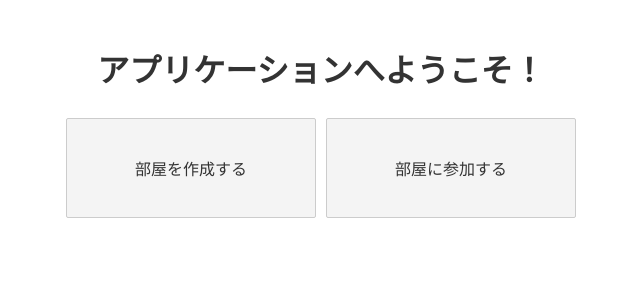
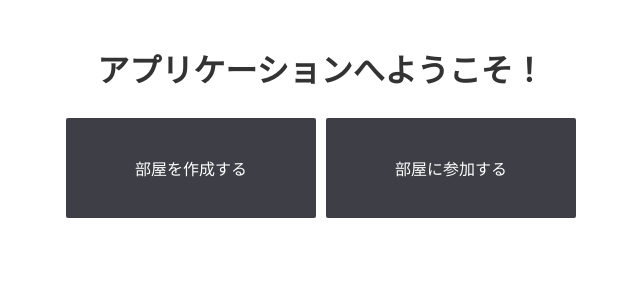
Before and after one commit to hata-m/concrete_and_abstract_front, a Svelte app: page / in a window 1280 px wide. Shown: the top 300 px of the page, without its empty margins (319-959 px from the left). Built offline with nearby package versions, Linux system fonts and the light colour scheme.

Commit message:
attached main button css

```diff
--- a/src/App.svelte
+++ b/src/App.svelte
@@ -48,8 +48,17 @@
 	}
 
 	button {
+		color: white;
 		margin: 5px;
 		height: 100px;
 		width: 250px;
+		cursor: pointer;
+		background-color: #3e3f46;
+		border: 0;
+	}
+
+	button:hover {
+		transition-duration: 500ms;
+		background-color: #33a3ee;
 	}
 </style>
```
